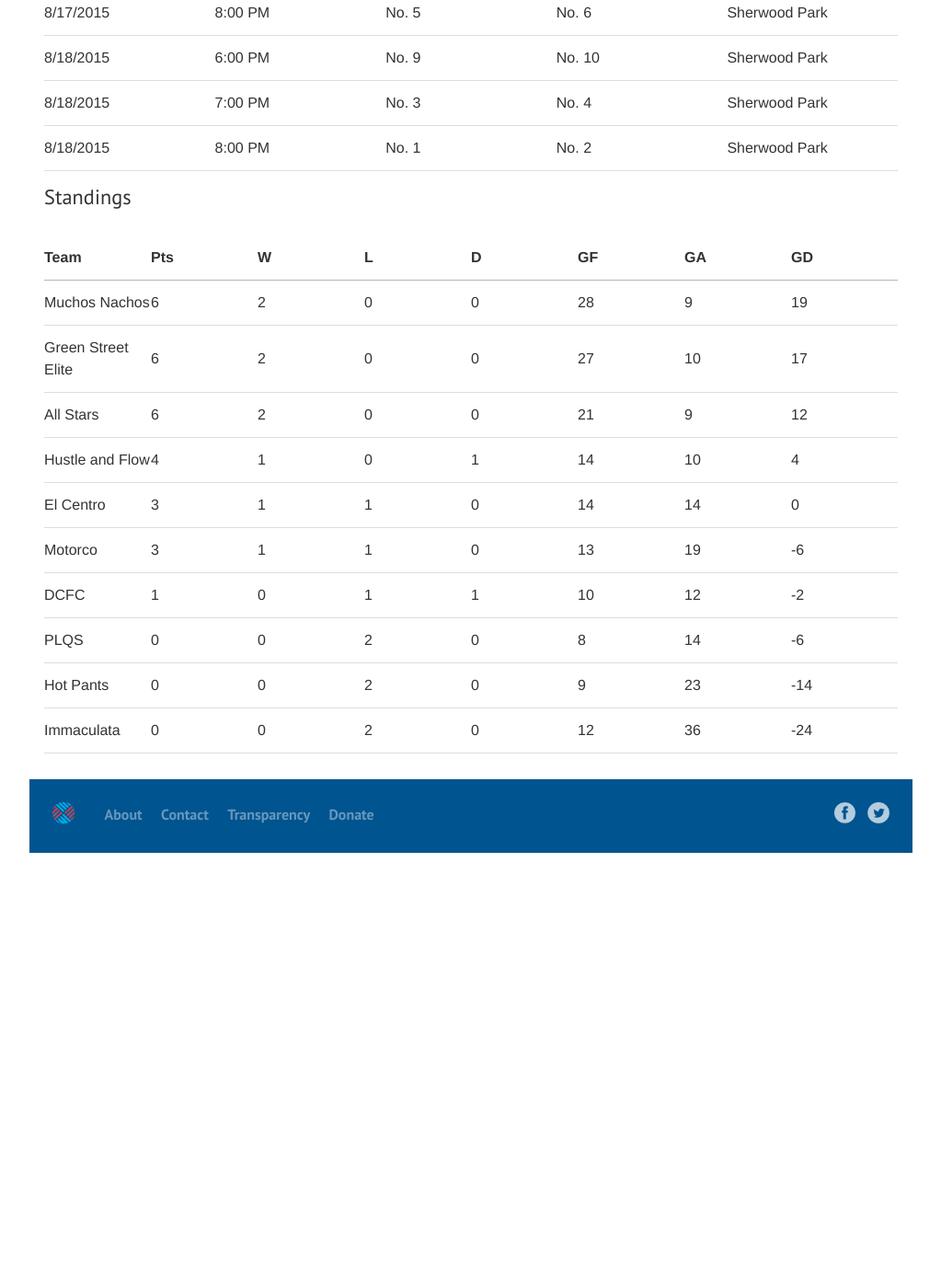
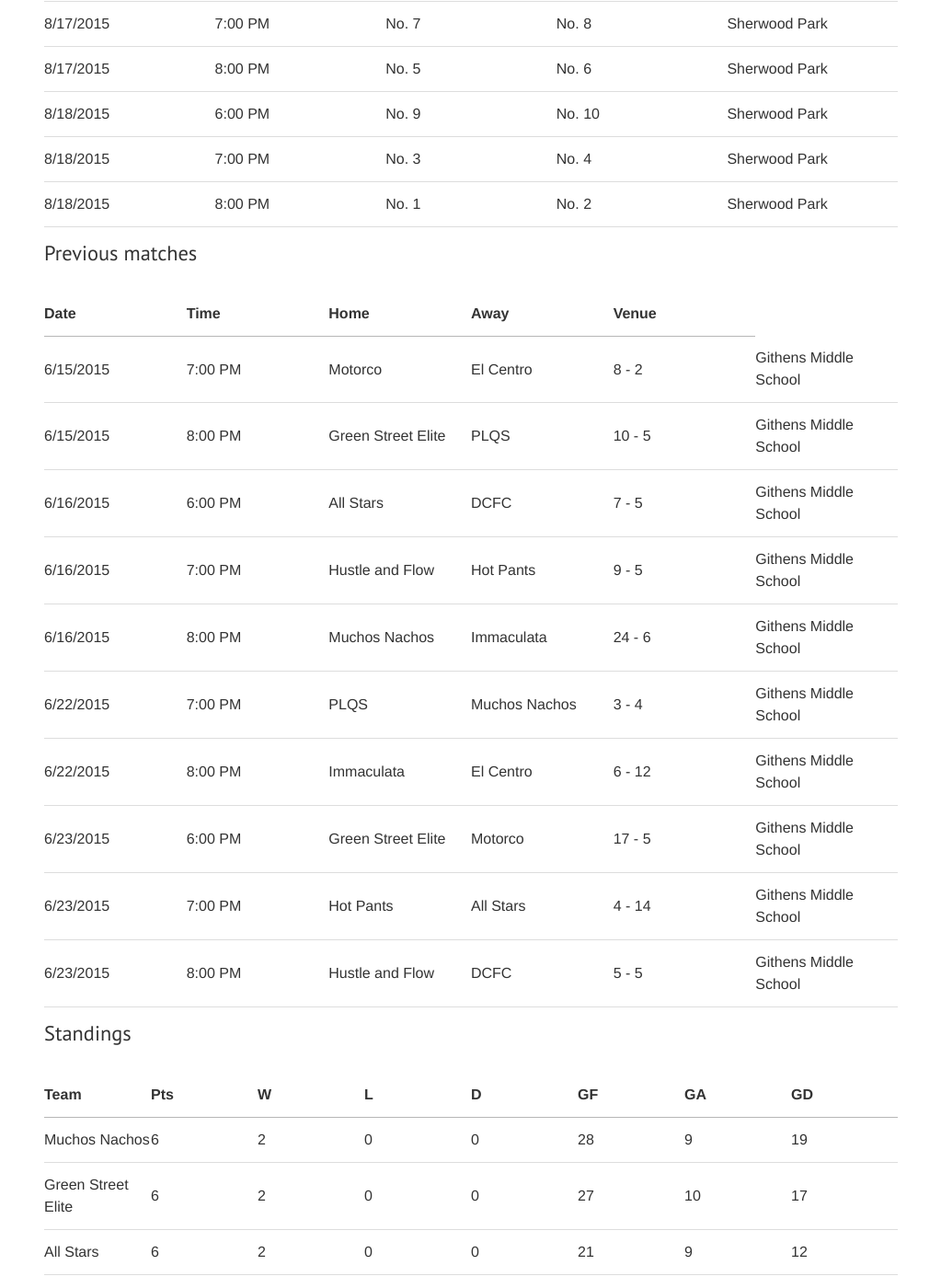
Before and after one commit to durhamatletico/durhamatletico.github.io, a Jekyll site: the page built from futsal/schedule.html, in a window 1280 px wide and 1400 px high, scrolled down 2322 px. Shown: the whole window at 92% size, without its empty margins (128-1151 px from the left). Built offline with Jekyll 4.4.1, drawn with Linux system fonts in a browser that asks for light colours; before the commit the page ends 3256 px from its top, so only the background shows below that; some of the changed text lies outside the part shown.

Commit message:
Add previous matches and quick links

```diff
--- /dev/null
+++ b/_data/2015/summer/past.json
@@ -0,0 +1,21 @@
+[
+{"Date":"6/15/2015","Time":"7:00 PM","Team 1":"Motorco","Team 2":"El Centro","Default venue":"Githens Middle School","Team 1 score":"8","Team 2 score":"2"}
+,
+{"Date":"6/15/2015","Time":"8:00 PM","Team 1":"Green Street Elite","Team 2":"PLQS","Default venue":"Githens Middle School","Team 1 score":"10","Team 2 score":"5"}
+,
+{"Date":"6/16/2015","Time":"6:00 PM","Team 1":"All Stars","Team 2":"DCFC","Default venue":"Githens Middle School","Team 1 score":"7","Team 2 score":"5"}
+,
+{"Date":"6/16/2015","Time":"7:00 PM","Team 1":"Hustle and Flow","Team 2":"Hot Pants","Default venue":"Githens Middle School","Team 1 score":"9","Team 2 score":"5"}
+,
+{"Date":"6/16/2015","Time":"8:00 PM","Team 1":"Muchos Nachos","Team 2":"Immaculata","Default venue":"Githens Middle School","Team 1 score":"24","Team 2 score":"6"}
+,
+{"Date":"6/22/2015","Time":"7:00 PM","Team 1":"PLQS","Team 2":"Muchos Nachos","Default venue":"Githens Middle School","Team 1 score":"3","Team 2 score":"4"}
+,
+{"Date":"6/22/2015","Time":"8:00 PM","Team 1":"Immaculata","Team 2":"El Centro","Default venue":"Githens Middle School","Team 1 score":"6","Team 2 score":"12"}
+,
+{"Date":"6/23/2015","Time":"6:00 PM","Team 1":"Green Street Elite","Team 2":"Motorco","Default venue":"Githens Middle School","Team 1 score":"17","Team 2 score":"5"}
+,
+{"Date":"6/23/2015","Time":"7:00 PM","Team 1":"Hot Pants","Team 2":"All Stars","Default venue":"Githens Middle School","Team 1 score":"4","Team 2 score":"14"}
+,
+{"Date":"6/23/2015","Time":"8:00 PM","Team 1":"Hustle and Flow","Team 2":"DCFC","Default venue":"Githens Middle School","Team 1 score":"5","Team 2 score":"5"}
+]
--- a/futsal/schedule.html
+++ b/futsal/schedule.html
@@ -5,7 +5,17 @@
 ---
 <p>Note: you can find more information on the locations for Sherwood Park and Githens Middle School on our <a href="/futsal#locations">locations page</a>.
 <p>Help your captains! <a href="https://docs.google.com/forms/d/1wwjexASA_wtMgit6BnDdHOGyP1nAHIWMxkejpUmdiDs/viewform">RSVP to your game each week with this form.</a></p>
-<h2>Current week</h2>
+
+<table>
+  <tr>
+    <td><a href="#current">Current week</a></td>
+    <td><a href="#upcoming">Upcoming matches</a></td>
+    <td><a href="#previous">Previous matches</a></td>
+    <td><a href="#standings">Standings</a></td>
+  </tr>
+</table>
+
+<h2 id="current">Current week</h2>
 <table>
   <thead>
     <tr>
@@ -29,7 +39,7 @@
   </tbody>
 </table>
 
-<h2>Upcoming matches</h2>
+<h2 id="upcoming">Upcoming matches</h2>
 <table>
   <thead>
     <tr>
@@ -53,7 +63,32 @@
   </tbody>
 </table>
 
-<h2>Standings</h2>
+<h2 id="previous">Previous matches</h2>
+<table>
+  <thead>
+    <tr>
+      <th>Date</th>
+      <th>Time</th>
+      <th>Home</th>
+      <th>Away</th>
+      <th>Venue</th>
+    </tr>
+  </thead>
+  <tbody>
+    {% for match in site.data.2015.summer.past %}
+      <tr>
+        <td>{{ match.Date }}</td>
+        <td>{{ match.Time }}</td>
+        <td>{{ match["Team 1"] }}</td>
+        <td>{{ match["Team 2"] }}</td>
+        <td>{{ match["Team 1 score"] }} - {{ match["Team 2 score"] }}</td>
+        <td>{{ match["Default venue"] }}</td>
+      </tr>
+      {% endfor %}
+  </tbody>
+</table>
+
+<h2 id="standings">Standings</h2>
 <table>
   <thead>
     <tr>
```
Also changed, not shown: 1 other file.
